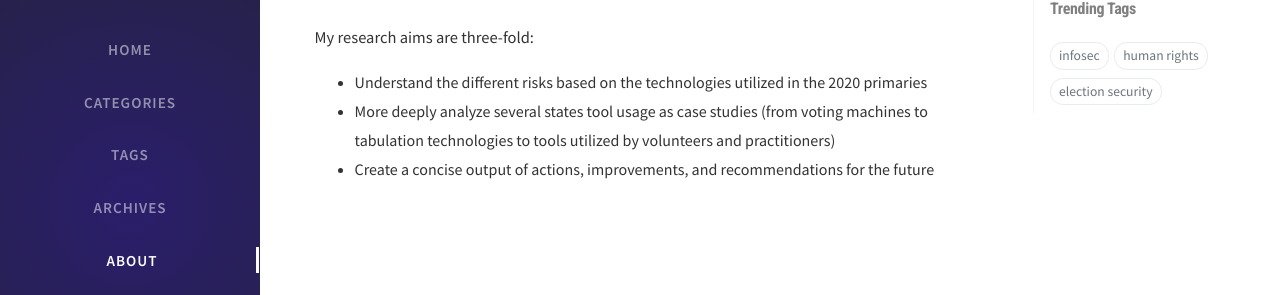
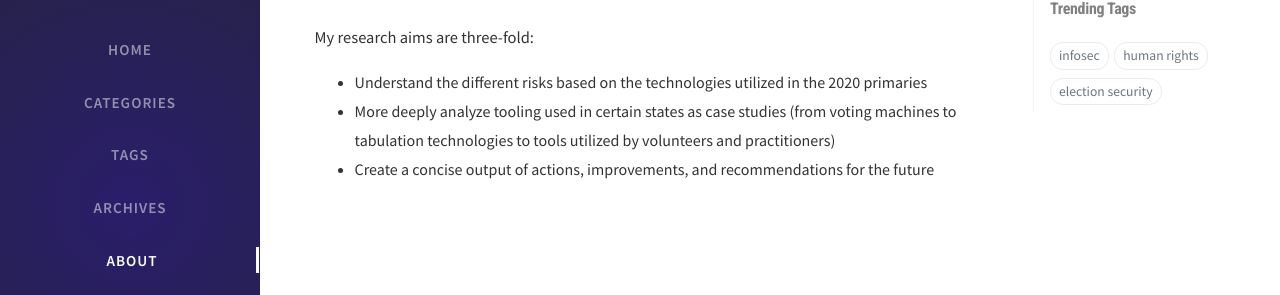
Before and after one commit to megdeb/mydissertation, a Jekyll site: the page built from tabs/about.md, in a window 1280 px wide. Shown: the part 245-540 px from the top of the page. Built offline with Jekyll 4.4.1, drawn with Linux system fonts in a browser that asks for light colours; nearby versions of some CDN libraries; comment, search, counter and statistics services are not loaded.

Commit message:
updated about

```diff
--- a/tabs/about.md
+++ b/tabs/about.md
@@ -12,5 +12,5 @@ I am currently conducting research for my dissertation at the University of Oxfo
 
 My research aims are three-fold:
 * Understand the different risks based on the technologies utilized in the 2020 primaries
-* More deeply analyze several states tool usage as case studies (from voting machines to tabulation technologies to tools utilized by volunteers and practitioners)
+* More deeply analyze tooling used in certain states as case studies (from voting machines to tabulation technologies to tools utilized by volunteers and practitioners)
 * Create a concise output of actions, improvements, and recommendations for the future
```
